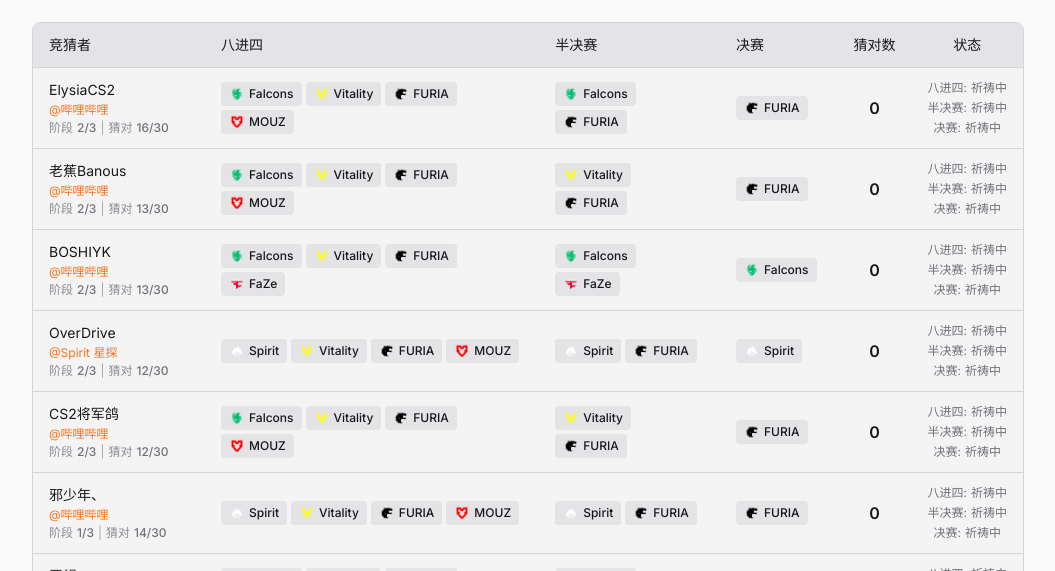
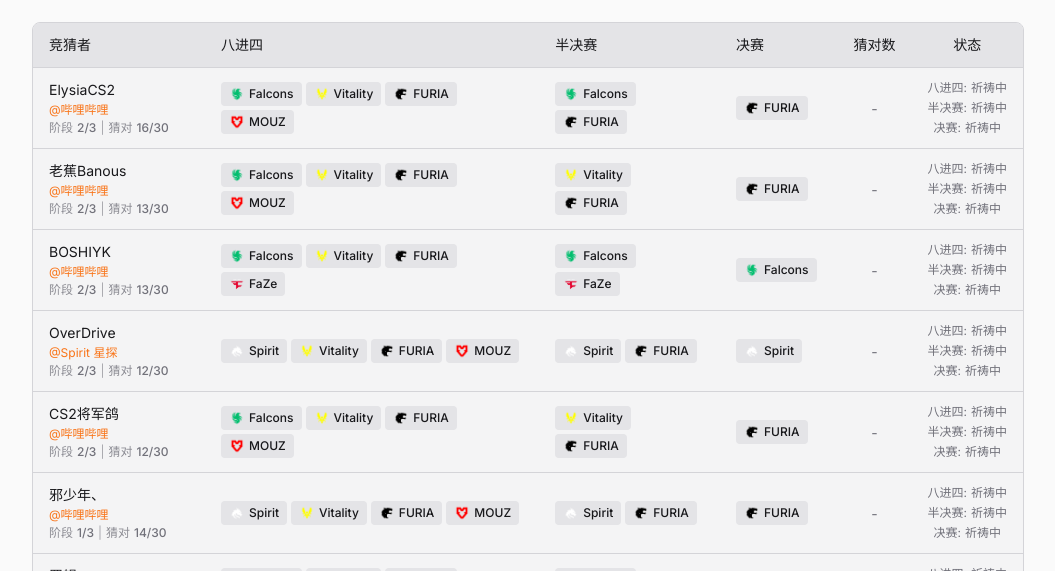
Before and after one commit to vikiboss/major-winner, a Next.js app: page /predictions/finals in a window 1280 px wide. Shown: the part 229-800 px from the top of the page, without its empty margins (112-1167 px from the left). Built offline with nearby package versions, Linux system fonts and the light colour scheme.

Commit message:
chore: 优化数据

```diff
--- a/app/predictions/[stage]/page.tsx
+++ b/app/predictions/[stage]/page.tsx
@@ -644,7 +644,7 @@
                   </td>
 
                   <td className="px-4 py-3 text-center">
-                    {finalsStats && finalsStats.length > 0 ? (
+                    {!isNotStarted && finalsStats && finalsStats.length > 0 ? (
                       <span className="text-primary text-base font-semibold">{totalCorrect}</span>
                     ) : (
                       <span className="text-muted text-sm">-</span>
```
